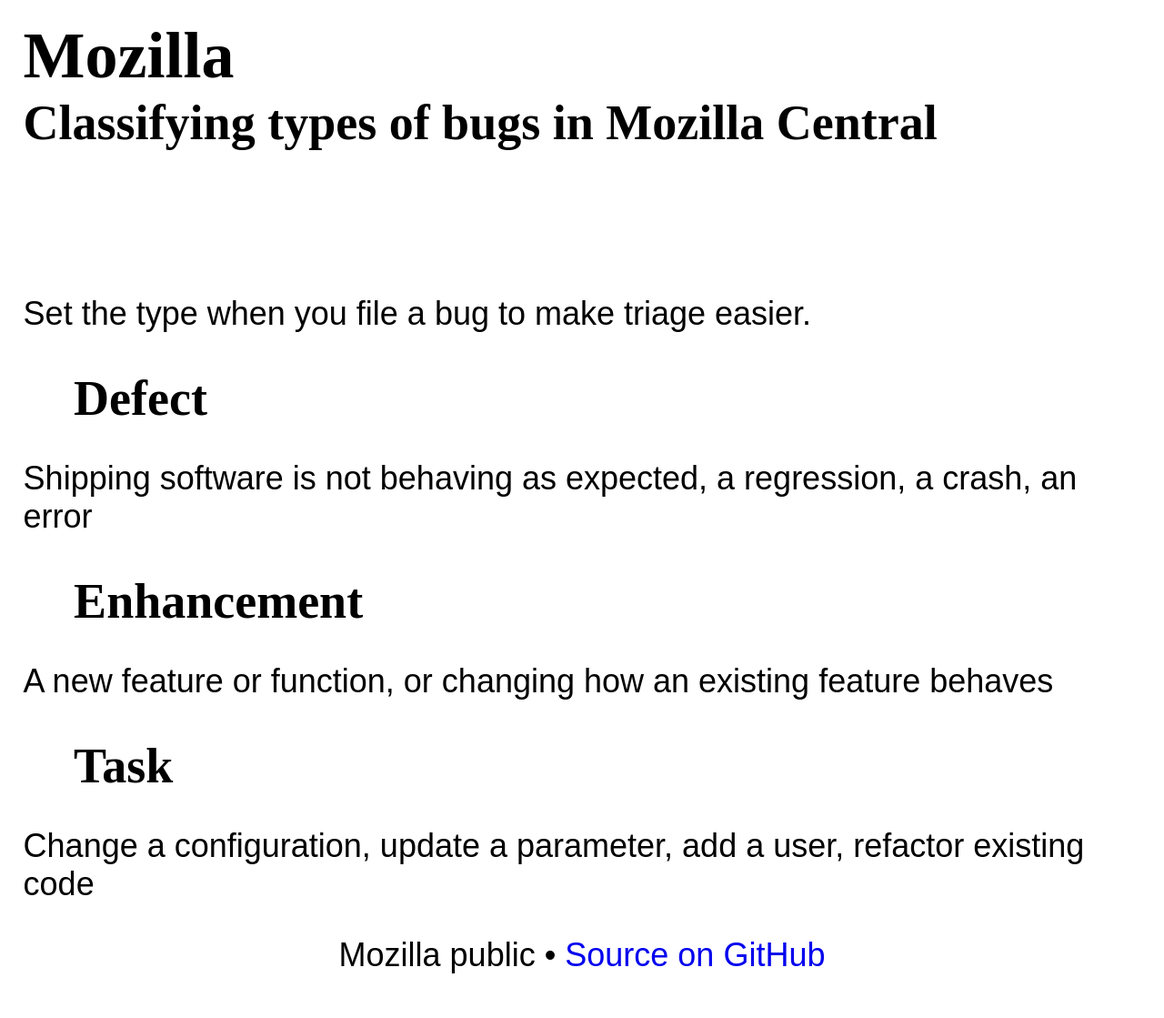
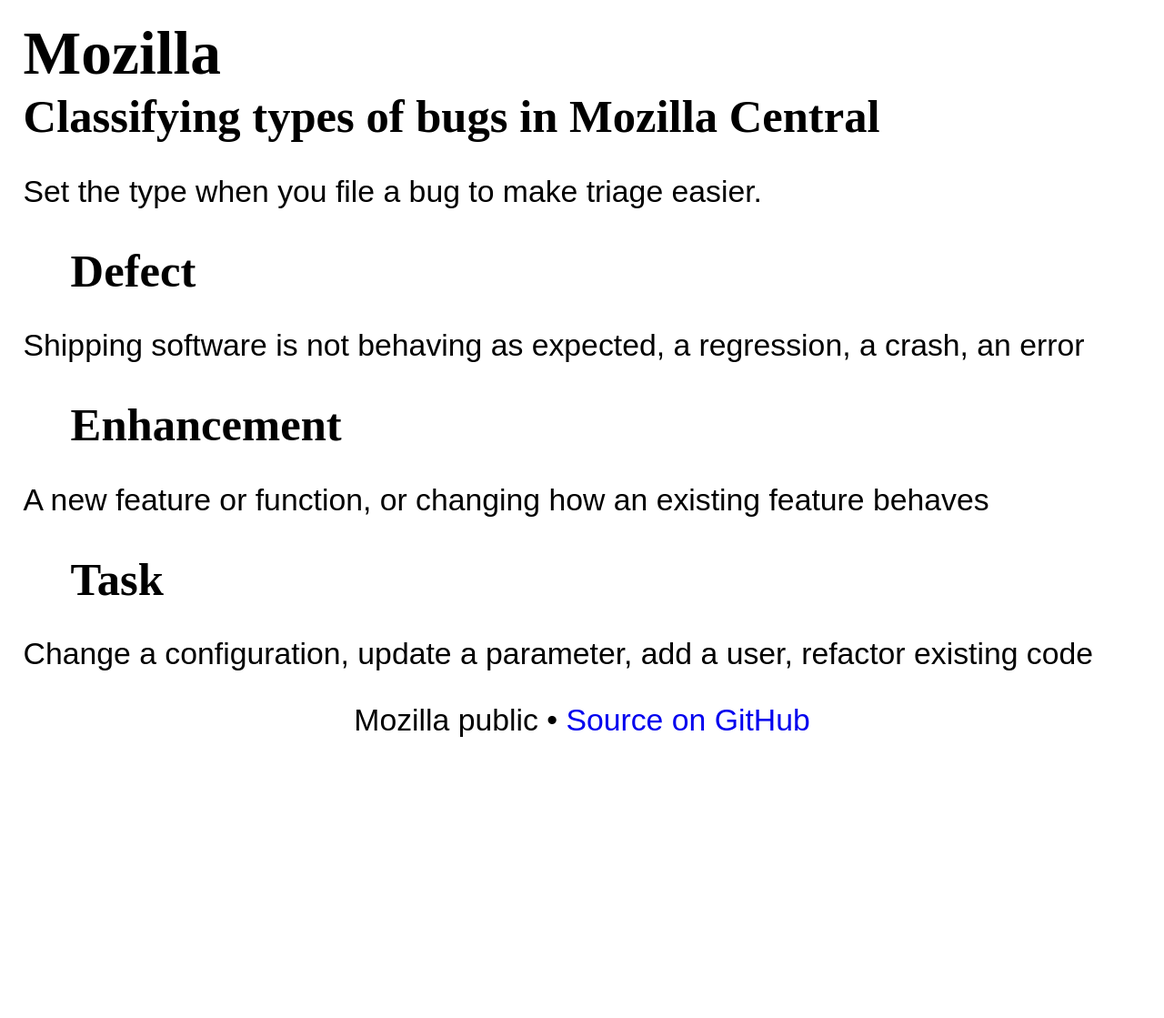
Before and after one commit to mozilla/bug-handling, a Jekyll site: the page built from _guides/task-defect-enhancement.md, in a window 1280 px wide. Shown: the whole page at 91% size. Built offline with Jekyll 4.4.1, drawn with Linux system fonts in a browser that asks for light colours; some web fonts are replaced; after the commit the page ends 900 px from its top, so only the background shows below that.

Commit message:
Adjust font sizes

```diff
--- a/public/css/poster.css
+++ b/public/css/poster.css
@@ -8,7 +8,7 @@
   padding: 2vh 2vw;
   height: 96vh;
   width: 100%;
-  font-size: 4vh;
+  font-size: 3.75vh;
 }
 
 a {
@@ -49,11 +49,3 @@
 li:last-of-type::after {
   content: none
 }
-
-header {
-  min-height: 30vh;
-}
-
-footer {
-  min-height: 10vh;
-}
```
